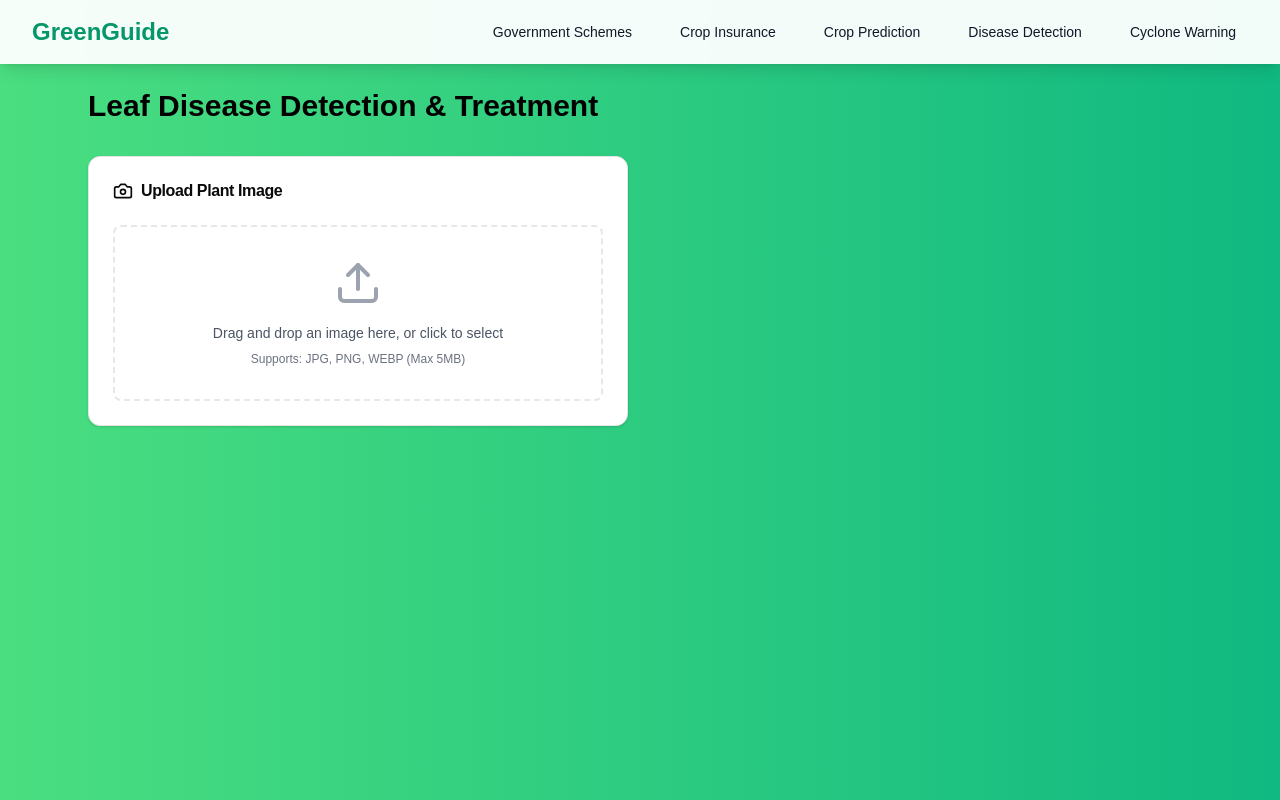
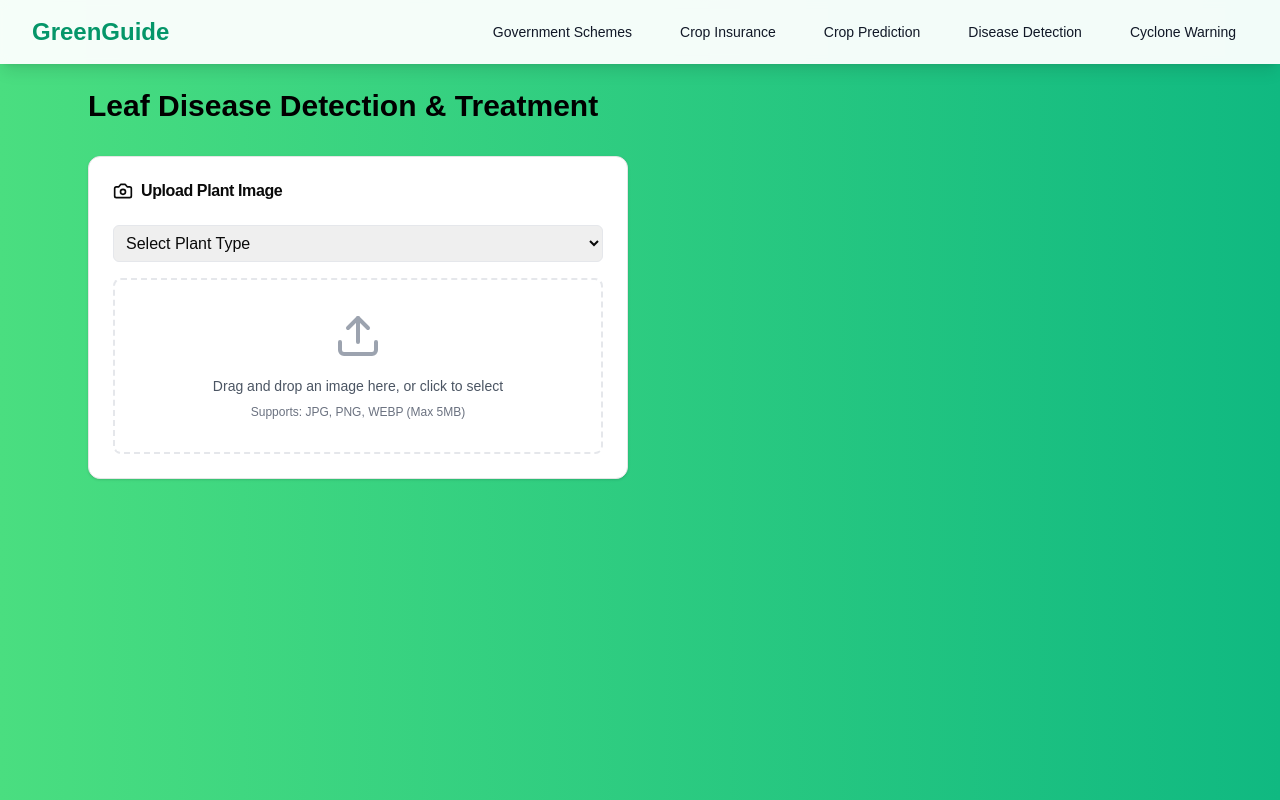
Before and after one commit to gauravghodinde/farmerhelper, a Next.js app: page /disease-detection in a window 1280 px wide. Built offline with nearby package versions, Linux system fonts and the light colour scheme.

Commit message:
fixed the api changes

```diff
--- a/src/app/disease-detection/page.js
+++ b/src/app/disease-detection/page.js
@@ -1,20 +1,25 @@
-"use client"
-import React, { useState, useRef } from 'react';
-import { Card, CardHeader, CardTitle, CardContent } from '@/components/ui/card';
-import { Alert, AlertDescription } from '@/components/ui/alert';
+"use client";
+import React, { useState, useRef } from "react";
+import {
+  Card,
+  CardHeader,
+  CardTitle,
+  CardContent,
+} from "@/components/ui/card";
+import { Alert, AlertDescription } from "@/components/ui/alert";
 import {
   Upload,
   Loader2,
   Leaf,
-  Sprout,
+  RefreshCw,
+  Camera,
   AlertTriangle,
   Info,
-  RefreshCw,
-  Camera
-} from 'lucide-react';
-import Navbar from '@/components/ui/navbar';
+} from "lucide-react";
+import Navbar from "@/components/ui/navbar";
 
 const PlantDiseaseDetection = () => {
+  const [plantType, setPlantType] = useState(""); // Selected plant type
   const [selectedImage, setSelectedImage] = useState(null);
   const [previewUrl, setPreviewUrl] = useState(null);
   const [loading, setLoading] = useState(false);
@@ -22,92 +27,73 @@ const PlantDiseaseDetection = () => {
   const [results, setResults] = useState(null);
   const fileInputRef = useRef(null);
 
-  // Mock disease detection results for demo
-  const mockDetection = {
-    disease: "Late Blight",
-    confidence: 92.5,
-    description: "A fungal disease affecting tomato and potato plants, causing dark brown spots on leaves and stems.",
-    remedies: [
-      {
-        type: "Chemical",
-        products: [
-          "Copper-based fungicide",
-          "Chlorothalonil",
-          "Mancozeb"
-        ],
-        instructions: "Apply every 7-10 days during wet weather conditions."
-      },
-      {
-        type: "Organic",
-        products: [
-          "Neem oil",
-          "Copper soap",
-          "Bacillus subtilis"
-        ],
-        instructions: "Apply weekly as a preventive measure."
-      }
-    ],
-    fertilizers: [
-      {
-        name: "Balanced NPK (10-10-10)",
-        purpose: "Support overall plant health",
-        application: "Apply 2-3 inches away from plant base"
-      },
-      {
-        name: "Calcium-rich fertilizer",
-        purpose: "Strengthen cell walls",
-        application: "Foliar spray every 14 days"
-      }
-    ],
-    preventiveMeasures: [
-      "Improve air circulation between plants",
-      "Water at the base of plants",
-      "Remove infected plant debris",
-      "Rotate crops annually"
-    ]
-  };
+  const plantTypes = [
+    "apple",
+    "bell_pepper",
+    "blueberry",
+    "cherry",
+    "corn",
+    "grape",
+    "peach",
+    "potato",
+    "raspberry",
+    "soyabean",
+    "squash",
+    "strawberry",
+    "tomato",
+    "rice",
+    "wheat",
+    "sugarcane",
+    "coffee",
+    "tea",
+  ];
 
   const handleImageUpload = (event) => {
     const file = event.target.files[0];
     if (file) {
-      if (file.type.startsWith('image/')) {
+      if (file.type.startsWith("image/")) {
         setSelectedImage(file);
         const url = URL.createObjectURL(file);
         setPreviewUrl(url);
         setError(null);
       } else {
-        setError('Please select an image file');
+        setError("Please select an image file");
       }
     }
   };
 
   const handleDragOver = (event) => {
     event.preventDefault();
-    event.currentTarget.classList.add('border-blue-500');
+    event.currentTarget.classList.add("border-blue-500");
   };
 
   const handleDragLeave = (event) => {
-    event.currentTarget.classList.remove('border-blue-500');
+    event.currentTarget.classList.remove("border-blue-500");
   };
 
   const handleDrop = (event) => {
     event.preventDefault();
-    event.currentTarget.classList.remove('border-blue-500');
+    event.currentTarget.classList.remove("border-blue-500");
 
     const file = event.dataTransfer.files[0];
-    if (file && file.type.startsWith('image/')) {
+    if (file && file.type.startsWith("image/")) {
       setSelectedImage(file);
       const url = URL.createObjectURL(file);
       setPreviewUrl(url);
       setError(null);
     } else {
-      setError('Please drop an image file');
+      setError("Please drop an image file");
     }
   };
 
   const handleSubmit = async () => {
+    if (!plantType) {
+      setError("Please select a plant type.");
+      return;
+    }
+
     if (!selectedImage) {
-      setError('Please select an image first');
+      setError("Please select an image first.");
       return;
     }
 
@@ -116,28 +102,37 @@ const PlantDiseaseDetection = () => {
 
     try {
       const formData = new FormData();
-      formData.append('file', selectedImage);
-      const response = await fetch('https://agro-vmcr.onrender.com/detect-disease', {
-        method: 'POST',
-        body: formData
-      });
+      formData.append("file", selectedImage);
+      const response = await fetch(
+        `https://agro-vmcr.onrender.com/detect-disease/${plantType}`,
+        {
+          method: "POST",
+          body: formData,
+        }
+      );
+
+      if (!response.ok) {
+        throw new Error("Failed to analyze image.");
+      }
+
       const data = await response.json();
       console.log(data);
       setResults(data);
     } catch (err) {
-      setError('Failed to analyze image. Please try again.');
+      setError(err.message || "Failed to analyze image. Please try again.");
     } finally {
       setLoading(false);
     }
   };
 
   const handleReset = () => {
+    setPlantType("");
     setSelectedImage(null);
     setPreviewUrl(null);
     setResults(null);
     setError(null);
     if (fileInputRef.current) {
-      fileInputRef.current.value = '';
+      fileInputRef.current.value = "";
     }
   };
 
@@ -145,7 +140,9 @@ const PlantDiseaseDetection = () => {
     <div className="min-h-screen bg-gradient-to-r from-green-400 to-emerald-500">
       <Navbar />
       <div className="max-w-6xl mx-auto p-6">
-      <h1 className="text-3xl font-bold mb-8">Leaf Disease Detection & Treatment</h1>
+        <h1 className="text-3xl font-bold mb-8">
+          Leaf Disease Detection & Treatment
+        </h1>
 
         <div className="grid grid-cols-1 lg:grid-cols-2 gap-6">
           <div className="space-y-6">
@@ -157,6 +154,19 @@ const PlantDiseaseDetection = () => {
                 </CardTitle>
               </CardHeader>
               <CardContent>
+                <select
+                  value={plantType}
+                  onChange={(e) => setPlantType(e.target.value)}
+                  className="w-full mb-4 p-2 border rounded-md"
+                >
+                  <option value="">Select Plant Type</option>
+                  {plantTypes.map((type) => (
+                    <option key={type} value={type}>
+                      {type}
+                    </option>
+                  ))}
+                </select>
+
                 <div
                   className="border-2 border-dashed rounded-lg p-8 text-center cursor-pointer hover:border-blue-500 transition-colors"
                   onDragOver={handleDragOver}
@@ -236,13 +246,12 @@ const PlantDiseaseDetection = () => {
                   </CardTitle>
                 </CardHeader>
                 <CardContent>
-                <div className="space-y-4">
                   <div className="bg-red-50 border border-red-200 rounded-lg p-4">
                     <h3 className="text-lg font-semibold text-red-800">
-                      {results.predicted_class}
+                      {results.disease}
                     </h3>
                     <div className="flex items-center gap-2 mt-1">
-                      <div className="flex-1 h-2 bg-gray-200 rounded ">
+                      <div className="flex-1 h-2 bg-gray-200 rounded">
                         <div
                           className="h-2 bg-red-500 rounded"
                           style={{ width: `${results.confidence}%` }}
@@ -252,11 +261,6 @@ const PlantDiseaseDetection = () => {
                         {results.confidence}% confidence
                       </span>
                     </div>
-
-
-                  </div>
-
-
                   </div>
                 </CardContent>
               </Card>
@@ -281,13 +285,11 @@ const PlantDiseaseDetection = () => {
 
                     <div className="bg-yellow-50 border border-yellow-200 rounded-lg p-4">
                       <h4 className="font-semibold text-yellow-800">
-                      Preventive Measures
+                        Treatment Recommendations
                       </h4>
-                    <ul className="mt-2 space-y-1">
-                    <p className="text-sm text-red-700 mt-2">
+                      <p className="text-sm text-yellow-700 mt-2">
                         {results.treatment_recommendation}
                       </p>
-                    </ul>
                     </div>
                   </div>
                 </CardContent>
```
Lines whose indentation alone changed are shown as unchanged.
